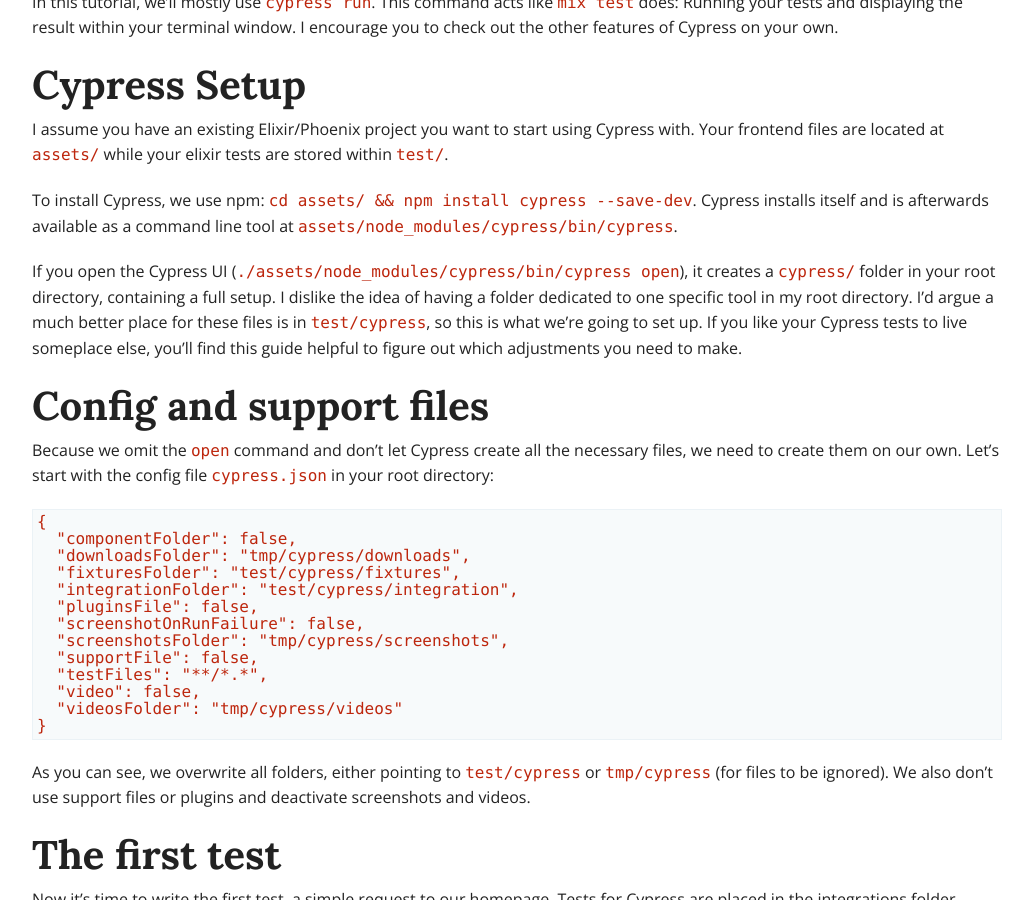
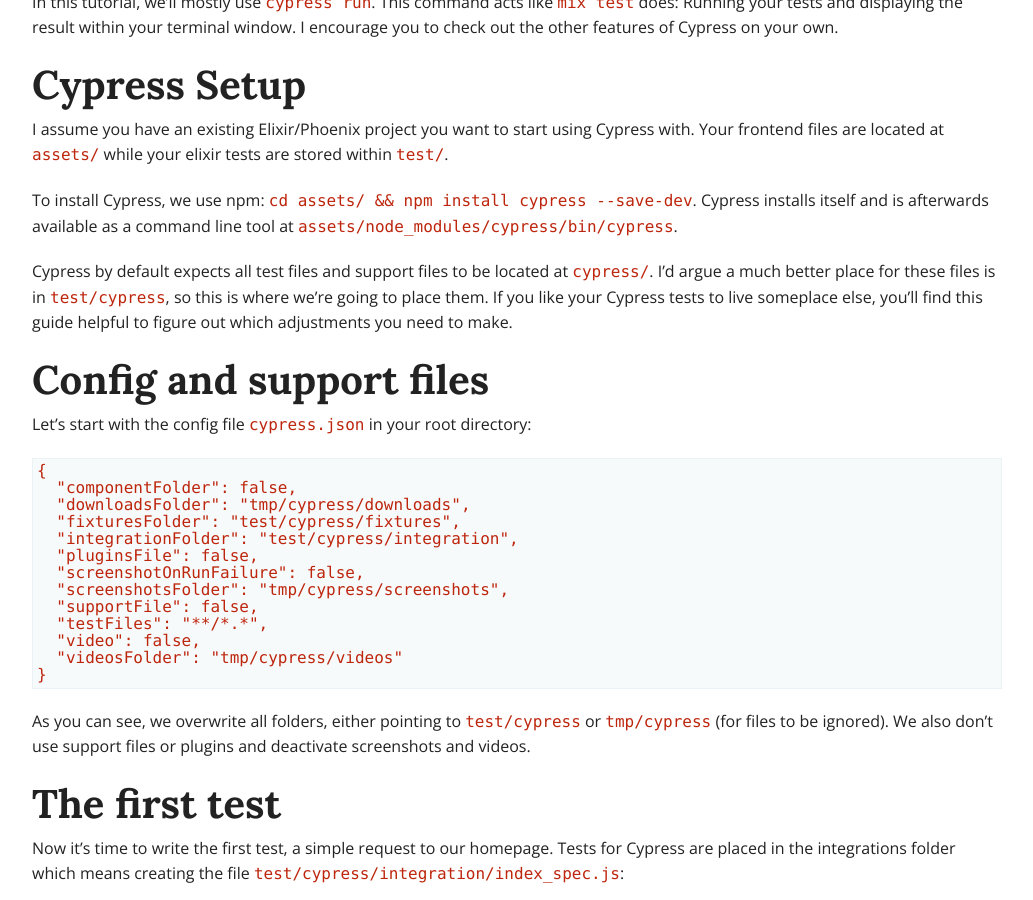
Before and after one commit to Sgoettschkes/sgoettschkes.github.io, a Jekyll site: the page built from _posts/2021-02-03-phoenix-testing-with-cypress.md, in a window 1280 px wide and 900 px high, scrolled down 819 px. Shown: the whole window, without its empty margins (123-1156 px from the left). Built offline with Jekyll 4.4.1, drawn with Linux system fonts in a browser that asks for light colours; nearby versions of some CDN libraries; comment, search, counter and statistics services are not loaded; some of the changed text lies outside the part shown.

Commit message:
Minor adjustments to phoenix testing with cypress post

````diff
--- a/_posts/2021-02-03-phoenix-testing-with-cypress.md
+++ b/_posts/2021-02-03-phoenix-testing-with-cypress.md
@@ -21,11 +21,11 @@
 
 To install Cypress, we use npm: `cd assets/ && npm install cypress --save-dev`. Cypress installs itself and is afterwards available as a command line tool at `assets/node_modules/cypress/bin/cypress`.
 
-If you open the Cypress UI (`./assets/node_modules/cypress/bin/cypress open`), it creates a `cypress/` folder in your root directory, containing a full setup. I dislike the idea of having a folder dedicated to one specific tool in my root directory. I'd argue a much better place for these files is in `test/cypress`, so this is what we're going to set up. If you like your Cypress tests to live someplace else, you'll find this guide helpful to figure out which adjustments you need to make.
+Cypress by default expects all test files and support files to be located at `cypress/`. I'd argue a much better place for these files is in `test/cypress`, so this is where we're going to place them. If you like your Cypress tests to live someplace else, you'll find this guide helpful to figure out which adjustments you need to make.
 
 ## Config and support files
 
-Because we omit the `open` command and don't let Cypress create all the necessary files, we need to create them on our own. Let's start with the config file `cypress.json` in your root directory:
+Let's start with the config file `cypress.json` in your root directory:
 
 ```json
 {
@@ -57,7 +57,7 @@
 })
 ```
 
-You can run this test using the command `./assets/node_modules/cypress/bin/cypress run`, but it will fail if your Phoenix server does not run. Try it again after starting the the server with `mix phx.serer` in another terminal window.
+You can run this test using the command `./assets/node_modules/cypress/bin/cypress run` but it will fail if your Phoenix server does not run. Try it again after starting the server with `mix phx.serer` in another terminal window.
 
 ## The All-in-one shell file
 
````
Also changed, not shown: other parts of _posts/2021-02-03-phoenix-testing-with-cypress.md (+6 -6 lines).
